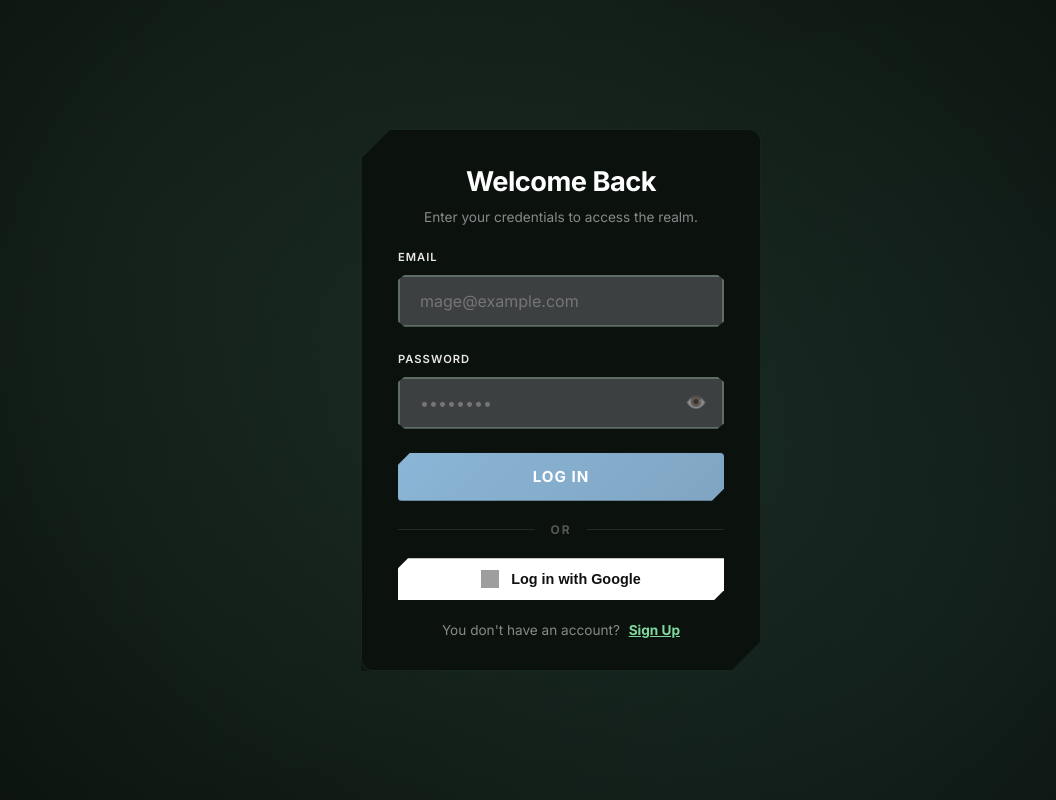
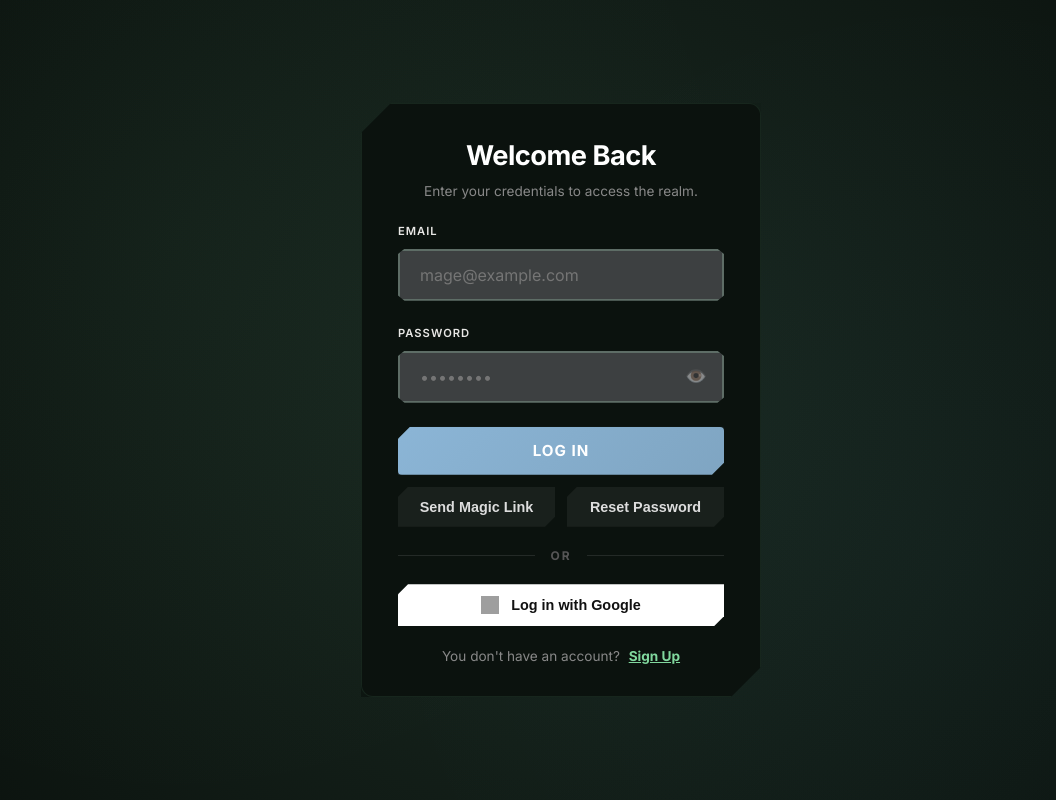
Before and after one commit to SalvadorMilaFilipe/WebsitePuzzleofBlessings, a React (Vite) app: page /login in a window 1280 px wide. Shown: the whole page, without its empty margins (79-1135 px from the left). Built offline with nearby package versions, Linux system fonts and the light colour scheme; grey boxes are pictures that could not be loaded.

Commit message:
Alteracoes Website 13/05/2026 - Correção de erro de credenciasi login

```diff
--- a/src/context/AuthContext.jsx
+++ b/src/context/AuthContext.jsx
@@ -273,6 +273,26 @@ export const AuthProvider = ({ children }) => {
         return data
     }
 
+    // For users created directly in Supabase Auth (no password / magic-link only)
+    const loginWithMagicLink = async (email) => {
+        const { error } = await supabase.auth.signInWithOtp({
+            email,
+            options: {
+                emailRedirectTo: window.location.origin,
+            },
+        })
+        if (error) throw error
+        return true
+    }
+
+    const sendPasswordReset = async (email) => {
+        const { error } = await supabase.auth.resetPasswordForEmail(email, {
+            redirectTo: window.location.origin,
+        })
+        if (error) throw error
+        return true
+    }
+
     const signupWithEmail = async (email, password, metadata = {}) => {
         const { data, error } = await supabase.auth.signUp({
             email,
@@ -415,6 +435,8 @@ export const AuthProvider = ({ children }) => {
             setShowInactivityMessage,
             loginWithGoogle,
             loginWithEmail,
+            loginWithMagicLink,
+            sendPasswordReset,
             signupWithEmail,
             logout,
             completeRegistration,
--- a/src/pages/Login.jsx
+++ b/src/pages/Login.jsx
@@ -4,7 +4,7 @@ import { useAuth } from '../context/AuthContext'
 import './Login.css'
 
 function Login() {
-    const { session, loginWithGoogle, loginWithEmail, isNewUser, userProfile, loading: authLoading } = useAuth()
+    const { session, loginWithGoogle, loginWithEmail, loginWithMagicLink, sendPasswordReset, isNewUser, userProfile, loading: authLoading } = useAuth()
     const navigate = useNavigate()
 
     const [email, setEmail] = useState('')
@@ -45,6 +45,42 @@ function Login() {
             await loginWithGoogle()
         } catch (err) {
             setError('Google Login failed. Please try again.')
+        }
+    }
+
+    const handleMagicLink = async () => {
+        setError('')
+        setLoading(true)
+        try {
+            const trimmedEmail = email.trim()
+            if (!trimmedEmail) {
+                setError('Please enter your email first.')
+                return
+            }
+            await loginWithMagicLink(trimmedEmail)
+            setError('Magic link sent! Check your email inbox.')
+        } catch (err) {
+            setError(err.message || 'Failed to send magic link.')
+        } finally {
+            setLoading(false)
+        }
+    }
+
+    const handleResetPassword = async () => {
+        setError('')
+        setLoading(true)
+        try {
+            const trimmedEmail = email.trim()
+            if (!trimmedEmail) {
+                setError('Please enter your email first.')
+                return
+            }
+            await sendPasswordReset(trimmedEmail)
+            setError('Password reset email sent! Check your inbox.')
+        } catch (err) {
+            setError(err.message || 'Failed to send reset email.')
+        } finally {
+            setLoading(false)
         }
     }
 
@@ -97,6 +133,27 @@ function Login() {
                     </button>
                 </form>
 
+                <div style={{ display: 'flex', justifyContent: 'space-between', gap: '12px', marginTop: '12px' }}>
+                    <button
+                        type="button"
+                        className="btn-google"
+                        onClick={handleMagicLink}
+                        disabled={loading}
+                        style={{ background: 'rgba(255,255,255,0.06)', color: '#ddd', flex: 1 }}
+                    >
+                        Send Magic Link
+                    </button>
+                    <button
+                        type="button"
+                        className="btn-google"
+                        onClick={handleResetPassword}
+                        disabled={loading}
+                        style={{ background: 'rgba(255,255,255,0.06)', color: '#ddd', flex: 1 }}
+                    >
+                        Reset Password
+                    </button>
+                </div>
+
                 <div className="divider"><span>OR</span></div>
 
                 <button type="button" className="btn-google full-width" onClick={handleGoogleLogin} disabled={loading}>
```
Also changed, not shown: 1 other file (tests, documents, lock files or other folders).
